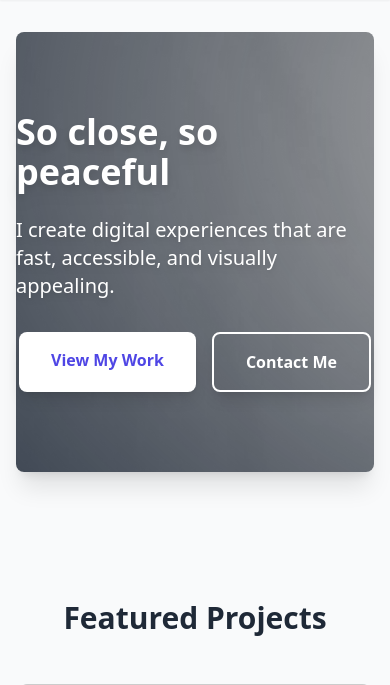
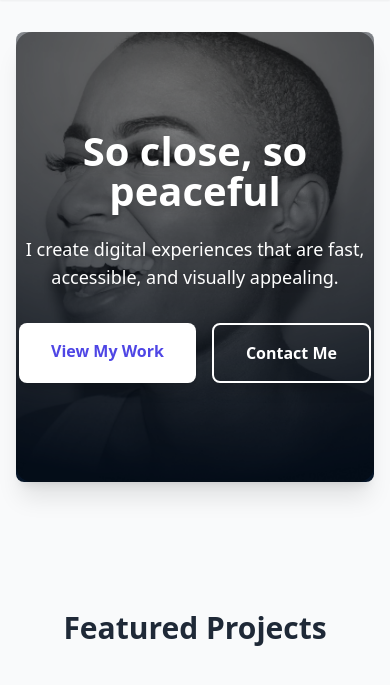
Before and after one commit to EMIO24/My-portfolio-project, a Django app: page / in a window 390 px wide. Shown: the part 80-765 px from the top of the page. Run offline with Django 5.2, Linux system fonts and the light colour scheme; data comes from the database, SQL or seed files in the repository; grey boxes labelled with a size stand in for pictures from a placeholder-image service; data that the repository does not hold is empty; some libraries are stand-ins or nearby versions.

Commit message:
feat: Improve hero section background image display and responsiveness
This commit refactors the hero section in `home.html` to ensure the background image (`Object.png`)
displays correctly and responsively, even without an external CSS file.

Key changes include:
- Embedded all hero section-specific CSS directly within a `<style>` block in `home.html`.
- Applied `background-size: cover`, `background-position: center`, and `background-repeat: no-repeat` to the `#home` section for optimal image fitting across different screen sizes.
- Set a `min-height` on the hero section to ensure the background image is always visible, even with minimal content.
- Added a semi-transparent `::before` pseudo-element as an overlay to improve text readability against the background image.
- Ensured content (text and buttons) maintains a higher z-index to appear above the overlay.
- Included media queries for responsive adjustments of `min-height` and font sizes on mobile devices.

This enhancement ensures the hero section is visually appealing and functional on all screen sizes.

```diff
--- a/emio24_portfolio/portfolio/templates/portfolio/contact.html
+++ b/emio24_portfolio/portfolio/templates/portfolio/contact.html
@@ -20,7 +20,7 @@
                             </div>
                             <div>
                                 <h3 class="font-bold text-lg">Email</h3>
-                                <p class="text-gray-600">contact@emio24.example</p>
+                                <p class="text-gray-600">emmanuelosarodion8@gmail.com</p>
                             </div>
                         </div>
 
@@ -30,7 +30,7 @@
                             </div>
                             <div>
                                 <h3 class="font-bold text-lg">Phone</h3>
-                                <p class="text-gray-600">+1 (555) 123-4567</p>
+                                <p class="text-gray-600">+234-7045806765</p>
                             </div>
                         </div>
 
@@ -40,7 +40,7 @@
                             </div>
                             <div>
                                 <h3 class="font-bold text-lg">Location</h3>
-                                <p class="text-gray-600">San Francisco, CA</p>
+                                <p class="text-gray-600">Lagos</p>
                             </div>
                         </div>
                     </div>
--- a/emio24_portfolio/portfolio/templates/portfolio/home.html
+++ b/emio24_portfolio/portfolio/templates/portfolio/home.html
@@ -5,8 +5,54 @@
 {% block title %}Home | EMIO24 Portfolio{% endblock %}
 
 {% block content %}
+
+    <style>
+        /* Styles for the hero section background image to make it "fit" */
+        #home {
+            background-size: cover;       /* Scales the image to cover the entire container */
+            background-position: center;  /* Centers the image within the container */
+            background-repeat: no-repeat; /* Prevents the image from repeating */
+            min-height: 600px;            /* Ensures the section has a minimum height */
+            display: flex;                /* Use flexbox to center content vertically */
+            align-items: center;          /* Centers content vertically */
+            justify-content: center;      /* Centers content horizontally */
+            text-align: center;           /* Ensures text inside is centered */
+            position: relative;           /* Required for the ::before pseudo-element overlay */
+            overflow: hidden;             /* Ensures content doesn't spill if anything goes wrong */
+        }
+
+        /* Add a subtle overlay for better text readability over the background image */
+        #home::before {
+            content: '';
+            position: absolute;
+            top: 0;
+            left: 0;
+            right: 0;
+            bottom: 0;
+            background: rgba(0, 0, 0, 0.4); /* Dark overlay for text contrast */
+            border-radius: 1rem;            /* Match the section's rounded corners */
+            z-index: 0;                     /* Place behind the content but above the background image */
+        }
+
+        /* Responsive adjustments for smaller screens */
+        @media (max-width: 768px) {
+            #home {
+                min-height: 450px; /* Slightly reduce height on mobile for better fit */
+                padding-top: 10px; /* Adjust padding if needed */
+                padding-bottom: 10px; /* Adjust padding if needed */
+            }
+            #home h1 {
+                font-size: 2.5rem; /* Adjust title size for smaller screens */
+            }
+            #home p {
+                font-size: 1.125rem; /* Adjust paragraph size for smaller screens */
+            }
+        }
+    </style>
+
     <section id="home" class="hero-section text-white py-20 rounded-lg shadow-xl mb-16"
-        style="background-image: url('{% static 'img/Object.png' %}');"> {# Use your actual hero background image here #}
+        style="background-image: url('{% static 'img/Object.png' %}');">
+        {# The .relative and .z-10 classes on this div are crucial now with the ::before overlay #}
         <div class="relative z-10">
             <h1 class="text-4xl md:text-6xl font-extrabold mb-6 drop-shadow-lg">So close, so peaceful</h1>
             <p class="text-xl md:text-2xl mb-8 max-w-2xl mx-auto drop-shadow-md">I create digital experiences that are fast, accessible, and visually appealing.</p>
@@ -26,6 +72,7 @@
                         {% if project.images.first %}
                             <img src="{{ project.images.first.image.url }}" alt="{{ project.images.first.alt_text|default:project.name }}" class="w-full h-full object-cover">
                         {% else %}
+                            {# Placeholder image for projects without an image #}
                             <img src="https://placehold.co/600x400/E0E7FF/4F46E5?text=No+Image" alt="Placeholder image for {{ project.name }}" class="w-full h-full object-cover">
                         {% endif %}
                     </div>
```
